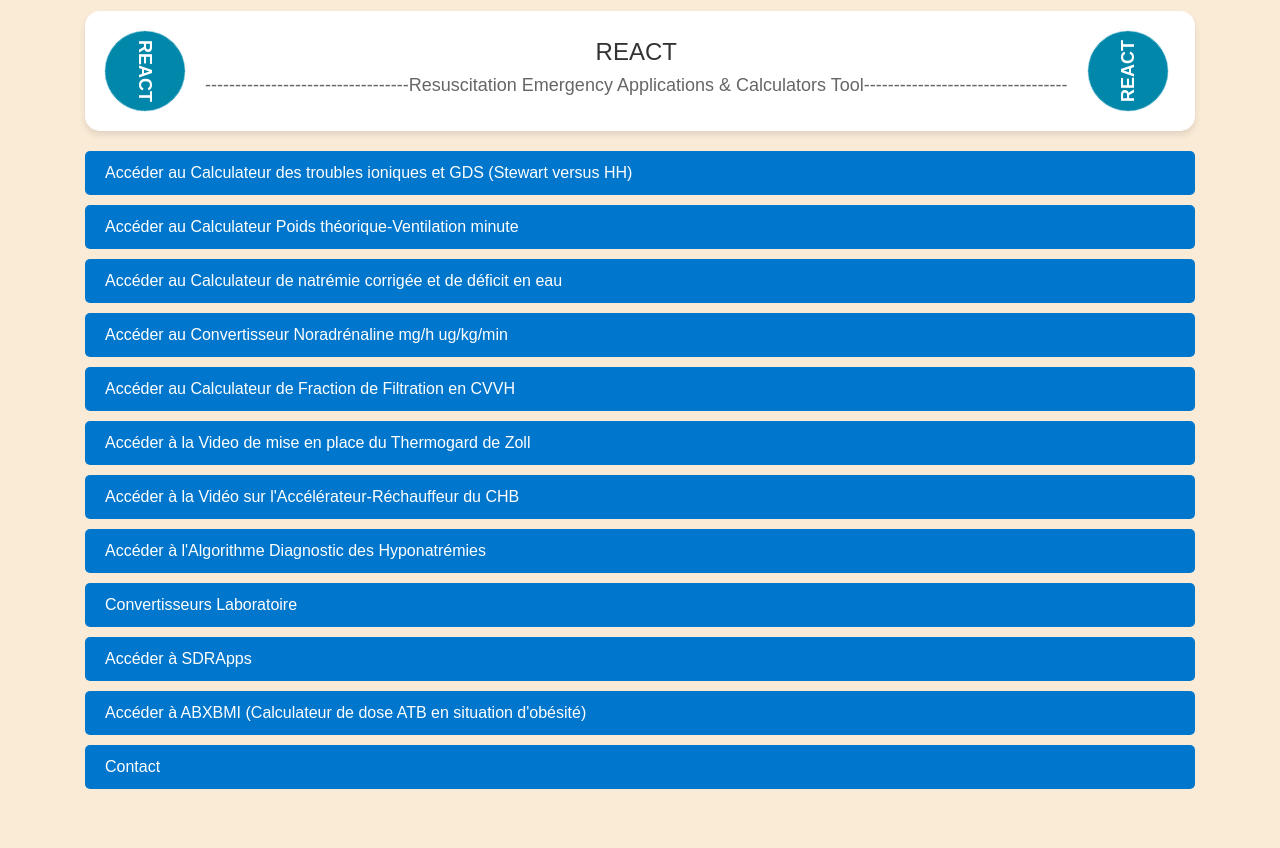
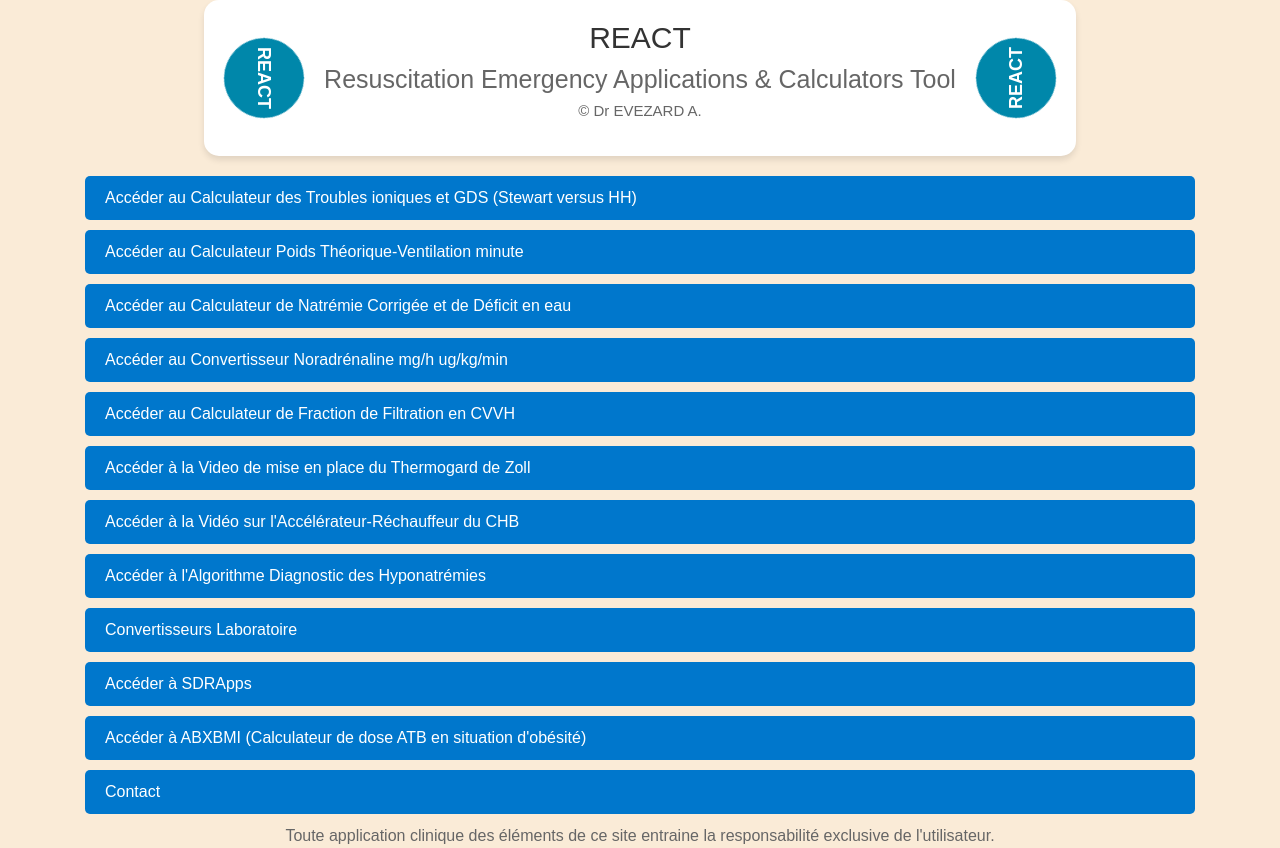
Before and after one commit to reabrive/accueil, a plain HTML site: page index.html in a window 1280 px wide. Before the commit the page ends 800 px from the top, so only its background shows below. Drawn offline with nearby package versions, Linux system fonts and the light colour scheme.

Commit message:
Update index.html

```diff
--- a/index.html
+++ b/index.html
@@ -29,6 +29,7 @@
         padding: 20px;
         border-radius: 15px;
         box-shadow: 0 4px 6px rgba(0, 0, 0, 0.1);
+        font-size : 20px;
       }
 
       .circle {
@@ -70,15 +71,20 @@
       }
 
       .text-container h1 {
-        font-size: 24px;
+        font-size: 30px;
         display: flex;
     justify-content: center;
         color: #333;
       }
 
       .text-container h2 {
-        font-size: 18px;
-
+        font-size: 25px;
+        color: #666;
+        display: flex;
+    justify-content: center;
+      }
+      .text-container h3 {
+        font-size: 15px;
         color: #666;
         display: flex;
     justify-content: center;
@@ -130,6 +136,7 @@
         color: #ffffff;
         font-size: 16px;
         transition: background-color 0.3s;
+       justify-content: center;
       }
 
       .button:hover {
@@ -198,31 +205,39 @@
           font-size: 14px;
         }
       }
+ footer {
+   color: #666;
+        display: flex;
+    justify-content: center;
+
+}
     </style>
 <body>
-  <div class="container">
-    <div class="logo-container">
+<div class="logo-container">
       <div class="circle">
         <div class="circle-text">REACT</div>
       </div>
       <div class="text-container">
         <h1>REACT</h1>
-        <h2>----------------------------------Resuscitation Emergency Applications & Calculators Tool----------------------------------</h2>
+        <h2>Resuscitation Emergency Applications & Calculators Tool</h2>
+        <h3>&copy Dr EVEZARD A.<h3>
       </div>
       <div class="circle-reverse">
         <div class="circle-text-reverse">REACT</div>
       </div>
     </div>
+  <div class="container">
+
 
     <div class="button-container">
       <a href="https://reabrive.github.io/CalculateurStewart/" class="button"
-        >Accéder au Calculateur des troubles ioniques et GDS (Stewart versus HH)</a
+        >Accéder au Calculateur des Troubles ioniques et GDS (Stewart versus HH)</a
       >
       <a href="https://reabrive.github.io/CalculateurPoidsVentilation/" class="button"
-        >Accéder au Calculateur Poids théorique-Ventilation minute</a
+        >Accéder au Calculateur Poids Théorique-Ventilation minute</a
       >
       <a href="https://reabrive.github.io/eauna/" class="button"
-        >Accéder au Calculateur de natrémie corrigée et de déficit en eau</a
+        >Accéder au Calculateur de Natrémie Corrigée et de Déficit en eau</a
       >
       <a href="https://reabrive.github.io/NorAdMgtoUg/" class="button"
         >Accéder au Convertisseur Noradrénaline mg/h ug/kg/min</a
@@ -247,9 +262,26 @@
 
 
   <script src="https://code.jquery.com/jquery-3.5.1.slim.min.js"></script>
-  <script src="https://cdn.jsdelivr.net/npm/bootstrap@5.0.0/dist/js/bootstrap.min.js"></script>
-  <script>
-    // Ajoutez ici du code JavaScript si vous souhaitez ajouter de l'interactivité ou de l'animation à votre logo.
-  </script>
+    <script src="https://cdn.jsdelivr.net/npm/bootstrap@5.0.0/dist/js/bootstrap.min.js"></script>
+    <script>
+      $(document).ready(function() {
+        function checkWidth() {
+          var windowSize = $(window).width();
+
+          if (windowSize <= 768) {
+            $('.circle, .circle-reverse').hide();
+          } else {
+            $('.circle, .circle-reverse').show();
+          }
+        }
+        // Execute on load
+        checkWidth();
+        // Bind event listener
+        $(window).resize(checkWidth);
+      });
+    </script>
+<footer>
+Toute application clinique des éléments de ce site entraine la responsabilité exclusive de l'utilisateur.
+</footer>
 </body>
 </html>
```
